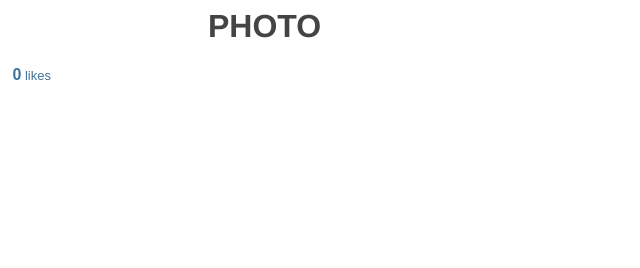
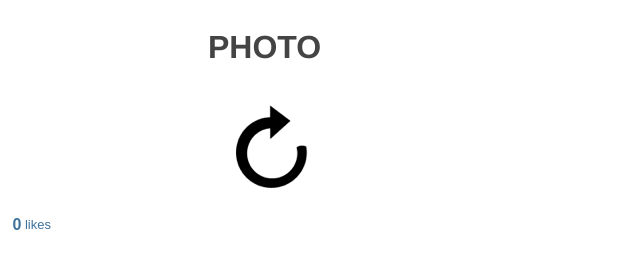
Before and after one commit to Instagrum/instagrum.github.io, a plain HTML site: page index.html in a window 1280 px wide. Shown: the whole page, without its empty margins (0-640 px from the left). Drawn offline with Linux system fonts and the light colour scheme.

Commit message:
added reload

```diff
--- a/index.html
+++ b/index.html
@@ -15,6 +15,7 @@
 
 <div id="header">
 <h1>PHOTO</h1>
+<img alt="reload" src="reload.png">
 </div>
 
 <body>
--- a/style.css
+++ b/style.css
@@ -7,5 +7,6 @@ body {
 	font-family: helvetica;
 	color: #444;
 	font-weight: bold;
-	padding-left: 200px
+	padding-left: 200px;
+	display: inline-block;
 }
```
Also changed, not shown: reload.png (added).
